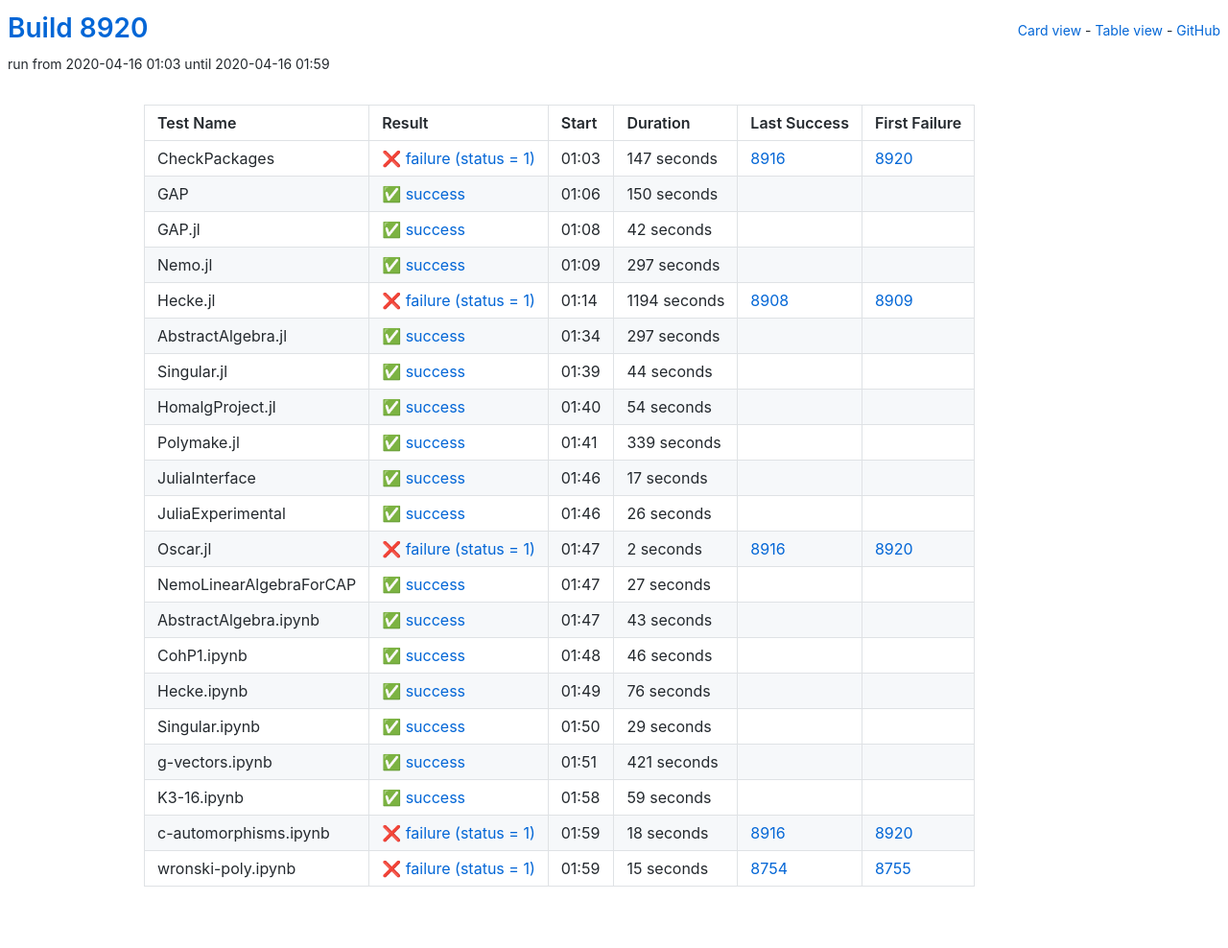
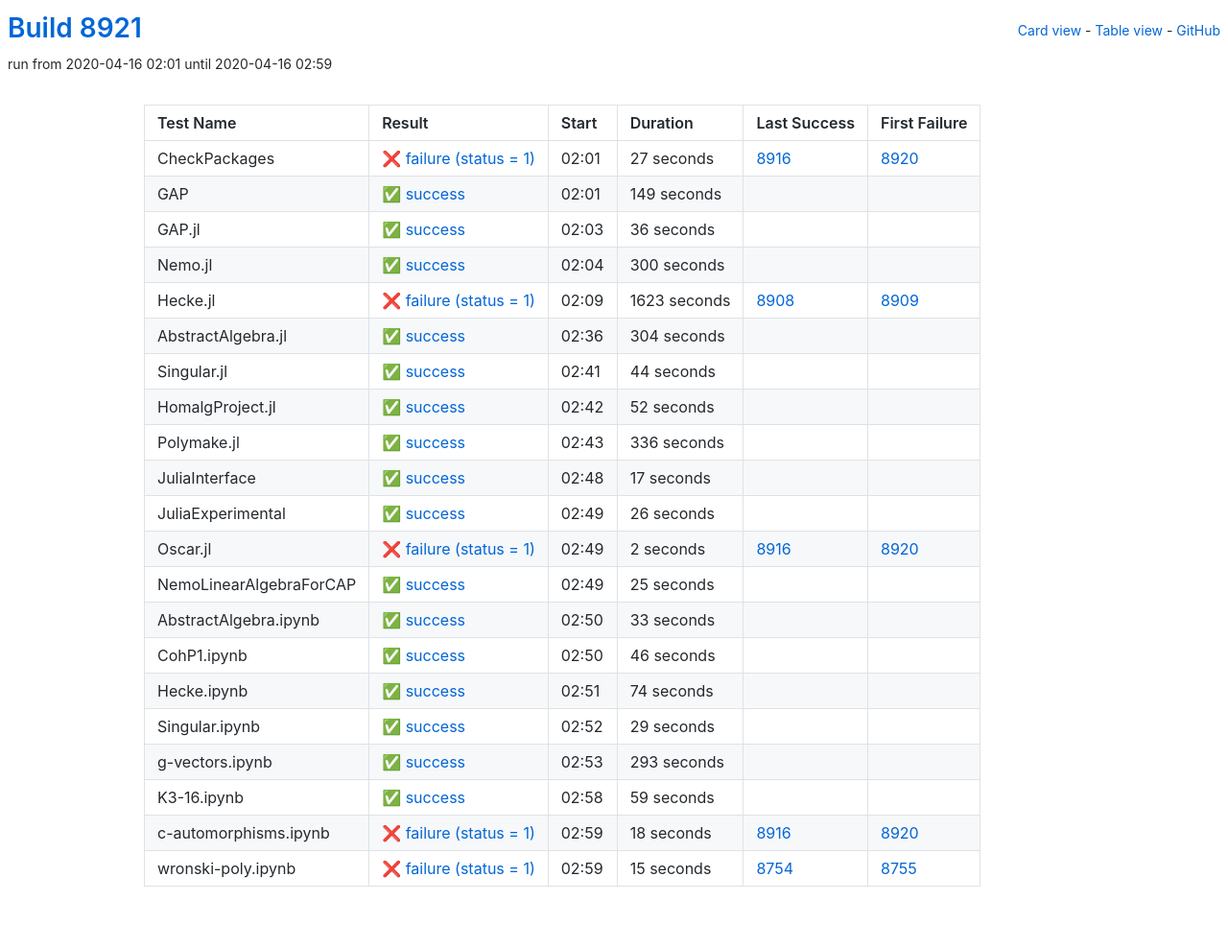
Before and after one commit to oscar-system/oscar-ci-status, a Jekyll site: the page built from table.html, in a window 1280 px wide. Shown: the whole page at 96% size. Built offline with Jekyll 4.4.1, drawn with Linux system fonts in a browser that asks for light colours.

Commit message:
Build 8921

```diff
--- a/_data/ci.yml
+++ b/_data/ci.yml
@@ -1,71 +1,71 @@
-build: 8920
-build_url: https://oscarci.mathematik.uni-kl.de/job/oscar/8920/
+build: 8921
+build_url: https://oscarci.mathematik.uni-kl.de/job/oscar/8921/
 job: oscar
 tests:
-- duration: 147
+- duration: 27
   exitcode: 1
   first_failure: 8920
   first_failure_url: https://oscarci.mathematik.uni-kl.de/job/oscar/8920/
   last_success: 8916
   last_success_url: https://oscarci.mathematik.uni-kl.de/job/oscar/8916/
-  log: https://oscarci.mathematik.uni-kl.de/job/oscar/8920/artifact/logs/build-8920/CheckPackages.log
+  log: https://oscarci.mathematik.uni-kl.de/job/oscar/8921/artifact/logs/build-8921/CheckPackages.log
   name: CheckPackages
-  start: 2020-04-16 01:03
+  start: 2020-04-16 02:01
   status: failure
   success: false
-- duration: 150
+- duration: 149
   exitcode: 0
   first_failure: false
   first_failure_url: null
   last_success: false
   last_success_url: null
-  log: https://oscarci.mathematik.uni-kl.de/job/oscar/8920/artifact/logs/build-8920/GAP.log
+  log: https://oscarci.mathematik.uni-kl.de/job/oscar/8921/artifact/logs/build-8921/GAP.log
   name: GAP
-  start: 2020-04-16 01:06
+  start: 2020-04-16 02:01
   status: success
   success: true
-- duration: 42
+- duration: 36
   exitcode: 0
   first_failure: false
   first_failure_url: null
   last_success: false
   last_success_url: null
-  log: https://oscarci.mathematik.uni-kl.de/job/oscar/8920/artifact/logs/build-8920/GAP.jl.log
+  log: https://oscarci.mathematik.uni-kl.de/job/oscar/8921/artifact/logs/build-8921/GAP.jl.log
   name: GAP.jl
-  start: 2020-04-16 01:08
+  start: 2020-04-16 02:03
   status: success
   success: true
-- duration: 297
+- duration: 300
   exitcode: 0
   first_failure: false
   first_failure_url: null
   last_success: false
   last_success_url: null
-  log: https://oscarci.mathematik.uni-kl.de/job/oscar/8920/artifact/logs/build-8920/Nemo.jl.log
+  log: https://oscarci.mathematik.uni-kl.de/job/oscar/8921/artifact/logs/build-8921/Nemo.jl.log
   name: Nemo.jl
-  start: 2020-04-16 01:09
+  start: 2020-04-16 02:04
   status: success
   success: true
-- duration: 1194
+- duration: 1623
   exitcode: 1
   first_failure: 8909
   first_failure_url: https://oscarci.mathematik.uni-kl.de/job/oscar/8909/
   last_success: 8908
   last_success_url: https://oscarci.mathematik.uni-kl.de/job/oscar/8908/
-  log: https://oscarci.mathematik.uni-kl.de/job/oscar/8920/artifact/logs/build-8920/Hecke.jl.log
+  log: https://oscarci.mathematik.uni-kl.de/job/oscar/8921/artifact/logs/build-8921/Hecke.jl.log
   name: Hecke.jl
-  start: 2020-04-16 01:14
+  start: 2020-04-16 02:09
   status: failure
   success: false
-- duration: 297
+- duration: 304
   exitcode: 0
   first_failure: false
   first_failure_url: null
   last_success: false
   last_success_url: null
-  log: https://oscarci.mathematik.uni-kl.de/job/oscar/8920/artifact/logs/build-8920/AbstractAlgebra.jl.log
+  log: https://oscarci.mathematik.uni-kl.de/job/oscar/8921/artifact/logs/build-8921/AbstractAlgebra.jl.log
   name: AbstractAlgebra.jl
-  start: 2020-04-16 01:34
+  start: 2020-04-16 02:36
   status: success
   success: true
 - duration: 44
@@ -74,31 +74,31 @@
   first_failure_url: null
   last_success: false
   last_success_url: null
-  log: https://oscarci.mathematik.uni-kl.de/job/oscar/8920/artifact/logs/build-8920/Singular.jl.log
+  log: https://oscarci.mathematik.uni-kl.de/job/oscar/8921/artifact/logs/build-8921/Singular.jl.log
   name: Singular.jl
-  start: 2020-04-16 01:39
+  start: 2020-04-16 02:41
   status: success
   success: true
-- duration: 54
+- duration: 52
   exitcode: 0
   first_failure: false
   first_failure_url: null
   last_success: false
   last_success_url: null
-  log: https://oscarci.mathematik.uni-kl.de/job/oscar/8920/artifact/logs/build-8920/HomalgProject.jl.log
+  log: https://oscarci.mathematik.uni-kl.de/job/oscar/8921/artifact/logs/build-8921/HomalgProject.jl.log
   name: HomalgProject.jl
-  start: 2020-04-16 01:40
+  start: 2020-04-16 02:42
   status: success
   success: true
-- duration: 339
+- duration: 336
   exitcode: 0
   first_failure: false
   first_failure_url: null
   last_success: false
   last_success_url: null
-  log: https://oscarci.mathematik.uni-kl.de/job/oscar/8920/artifact/logs/build-8920/Polymake.jl.log
+  log: https://oscarci.mathematik.uni-kl.de/job/oscar/8921/artifact/logs/build-8921/Polymake.jl.log
   name: Polymake.jl
-  start: 2020-04-16 01:41
+  start: 2020-04-16 02:43
   status: success
   success: true
 - duration: 17
@@ -107,9 +107,9 @@
   first_failure_url: null
   last_success: false
   last_success_url: null
-  log: https://oscarci.mathematik.uni-kl.de/job/oscar/8920/artifact/logs/build-8920/JuliaInterface.log
+  log: https://oscarci.mathematik.uni-kl.de/job/oscar/8921/artifact/logs/build-8921/JuliaInterface.log
   name: JuliaInterface
-  start: 2020-04-16 01:46
+  start: 2020-04-16 02:48
   status: success
   success: true
 - duration: 26
@@ -118,9 +118,9 @@
   first_failure_url: null
   last_success: false
   last_success_url: null
-  log: https://oscarci.mathematik.uni-kl.de/job/oscar/8920/artifact/logs/build-8920/JuliaExperimental.log
+  log: https://oscarci.mathematik.uni-kl.de/job/oscar/8921/artifact/logs/build-8921/JuliaExperimental.log
   name: JuliaExperimental
-  start: 2020-04-16 01:46
+  start: 2020-04-16 02:49
   status: success
   success: true
 - duration: 2
@@ -129,31 +129,31 @@
   first_failure_url: https://oscarci.mathematik.uni-kl.de/job/oscar/8920/
   last_success: 8916
   last_success_url: https://oscarci.mathematik.uni-kl.de/job/oscar/8916/
-  log: https://oscarci.mathematik.uni-kl.de/job/oscar/8920/artifact/logs/build-8920/Oscar.jl.log
+  log: https://oscarci.mathematik.uni-kl.de/job/oscar/8921/artifact/logs/build-8921/Oscar.jl.log
   name: Oscar.jl
-  start: 2020-04-16 01:47
+  start: 2020-04-16 02:49
   status: failure
   success: false
-- duration: 27
+- duration: 25
   exitcode: 0
   first_failure: false
   first_failure_url: null
   last_success: false
   last_success_url: null
-  log: https://oscarci.mathematik.uni-kl.de/job/oscar/8920/artifact/logs/build-8920/NemoLinearAlgebraForCAP.log
+  log: https://oscarci.mathematik.uni-kl.de/job/oscar/8921/artifact/logs/build-8921/NemoLinearAlgebraForCAP.log
   name: NemoLinearAlgebraForCAP
-  start: 2020-04-16 01:47
+  start: 2020-04-16 02:49
   status: success
   success: true
-- duration: 43
+- duration: 33
   exitcode: 0
   first_failure: false
   first_failure_url: null
   last_success: false
   last_success_url: null
-  log: https://oscarci.mathematik.uni-kl.de/job/oscar/8920/artifact/logs/build-8920/AbstractAlgebra.ipynb.log
+  log: https://oscarci.mathematik.uni-kl.de/job/oscar/8921/artifact/logs/build-8921/AbstractAlgebra.ipynb.log
   name: AbstractAlgebra.ipynb
-  start: 2020-04-16 01:47
+  start: 2020-04-16 02:50
   status: success
   success: true
 - duration: 46
@@ -162,20 +162,20 @@
   first_failure_url: null
   last_success: false
   last_success_url: null
-  log: https://oscarci.mathematik.uni-kl.de/job/oscar/8920/artifact/logs/build-8920/CohP1.ipynb.log
+  log: https://oscarci.mathematik.uni-kl.de/job/oscar/8921/artifact/logs/build-8921/CohP1.ipynb.log
   name: CohP1.ipynb
-  start: 2020-04-16 01:48
+  start: 2020-04-16 02:50
   status: success
   success: true
-- duration: 76
+- duration: 74
   exitcode: 0
   first_failure: false
   first_failure_url: null
   last_success: false
   last_success_url: null
-  log: https://oscarci.mathematik.uni-kl.de/job/oscar/8920/artifact/logs/build-8920/Hecke.ipynb.log
+  log: https://oscarci.mathematik.uni-kl.de/job/oscar/8921/artifact/logs/build-8921/Hecke.ipynb.log
   name: Hecke.ipynb
-  start: 2020-04-16 01:49
+  start: 2020-04-16 02:51
   status: success
   success: true
 - duration: 29
@@ -184,20 +184,20 @@
   first_failure_url: null
   last_success: false
   last_success_url: null
-  log: https://oscarci.mathematik.uni-kl.de/job/oscar/8920/artifact/logs/build-8920/Singular.ipynb.log
+  log: https://oscarci.mathematik.uni-kl.de/job/oscar/8921/artifact/logs/build-8921/Singular.ipynb.log
   name: Singular.ipynb
-  start: 2020-04-16 01:50
+  start: 2020-04-16 02:52
   status: success
   success: true
-- duration: 421
+- duration: 293
   exitcode: 0
   first_failure: false
   first_failure_url: null
   last_success: false
   last_success_url: null
-  log: https://oscarci.mathematik.uni-kl.de/job/oscar/8920/artifact/logs/build-8920/g-vectors.ipynb.log
+  log: https://oscarci.mathematik.uni-kl.de/job/oscar/8921/artifact/logs/build-8921/g-vectors.ipynb.log
   name: g-vectors.ipynb
-  start: 2020-04-16 01:51
+  start: 2020-04-16 02:53
   status: success
   success: true
 - duration: 59
@@ -206,9 +206,9 @@
   first_failure_url: null
   last_success: false
   last_success_url: null
-  log: https://oscarci.mathematik.uni-kl.de/job/oscar/8920/artifact/logs/build-8920/K3-16.ipynb.log
+  log: https://oscarci.mathematik.uni-kl.de/job/oscar/8921/artifact/logs/build-8921/K3-16.ipynb.log
   name: K3-16.ipynb
-  start: 2020-04-16 01:58
+  start: 2020-04-16 02:58
   status: success
   success: true
 - duration: 18
@@ -217,9 +217,9 @@
   first_failure_url: https://oscarci.mathematik.uni-kl.de/job/oscar/8920/
   last_success: 8916
   last_success_url: https://oscarci.mathematik.uni-kl.de/job/oscar/8916/
-  log: https://oscarci.mathematik.uni-kl.de/job/oscar/8920/artifact/logs/build-8920/c-automorphisms.ipynb.log
+  log: https://oscarci.mathematik.uni-kl.de/job/oscar/8921/artifact/logs/build-8921/c-automorphisms.ipynb.log
   name: c-automorphisms.ipynb
-  start: 2020-04-16 01:59
+  start: 2020-04-16 02:59
   status: failure
   success: false
 - duration: 15
@@ -228,8 +228,8 @@
   first_failure_url: https://oscarci.mathematik.uni-kl.de/job/oscar/8755/
   last_success: 8754
   last_success_url: https://oscarci.mathematik.uni-kl.de/job/oscar/8754/
-  log: https://oscarci.mathematik.uni-kl.de/job/oscar/8920/artifact/logs/build-8920/wronski-poly.ipynb.log
+  log: https://oscarci.mathematik.uni-kl.de/job/oscar/8921/artifact/logs/build-8921/wronski-poly.ipynb.log
   name: wronski-poly.ipynb
-  start: 2020-04-16 01:59
+  start: 2020-04-16 02:59
   status: failure
   success: false
```
Also changed, not shown: README.md.
